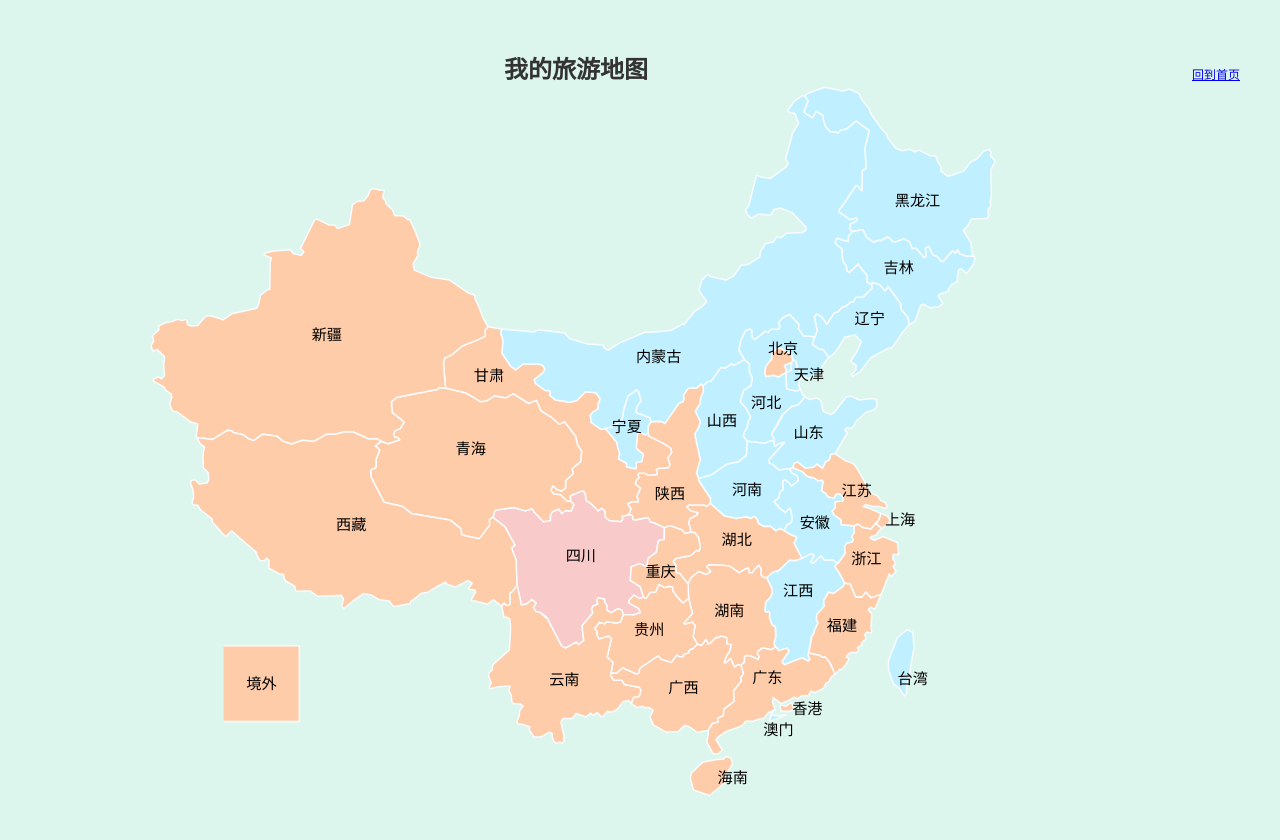
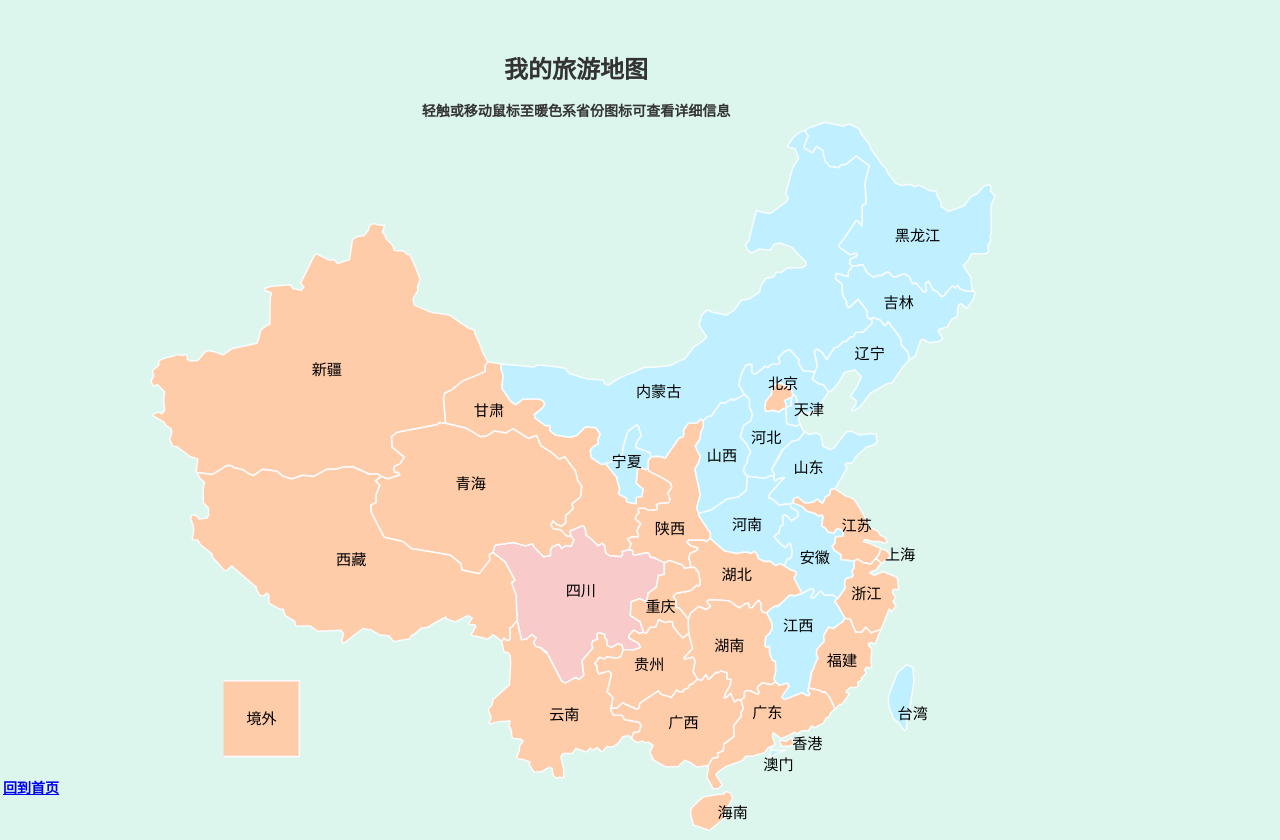
Before and after one commit to Hellwz/travel_map, a plain HTML site: page index.html in a window 1280 px wide. Before the commit the page ends 805 px from the top, so only its background shows below. Drawn offline with Linux system fonts and the light colour scheme.

Commit message:
Update index.html

```diff
--- a/index.html
+++ b/index.html
@@ -71,11 +71,14 @@
     </script>
 </head>
 <body>
+
 <div class="wrap" style="margin-top: 50px;">
     <!--兼容性 支持 IE7+，谷歌，火狐-->
 
     <div class="itemCon" style="float: left">
         <h1>我的旅游地图</h1>
+        <br>
+        <h3>轻触或移动鼠标至暖色系省份图标可查看详细信息</h3>
         <div id="ChinaMap" style="margin: auto;"></div>
         <div id="stateTip" style="position: absolute;left: 100%;text-align: left;display: inline;"></div>
     </div>
@@ -340,11 +343,12 @@
         </div>
 
     </div>
+
+    <div style="position:fixed; bottom:3px; left:3px;">
+        <h3><a href="https://wzw21.cn">回到首页</a></h3>
+    </div>
 </div>
-<div>
-    <br>
-    <a href="https://wzw21.cn">回到首页</a>
-</div>
+
 <!--
 <div style="margin: 0 auto;width: 550px; float: left;">
     <p>模版中的div.mapTipText的第二个classmapTipText1中的数字要对应目录js/res/chinaMapConfig.js中数据chinaMapConfig['names']['id'],才能正确显示对应省内容</p>
```
